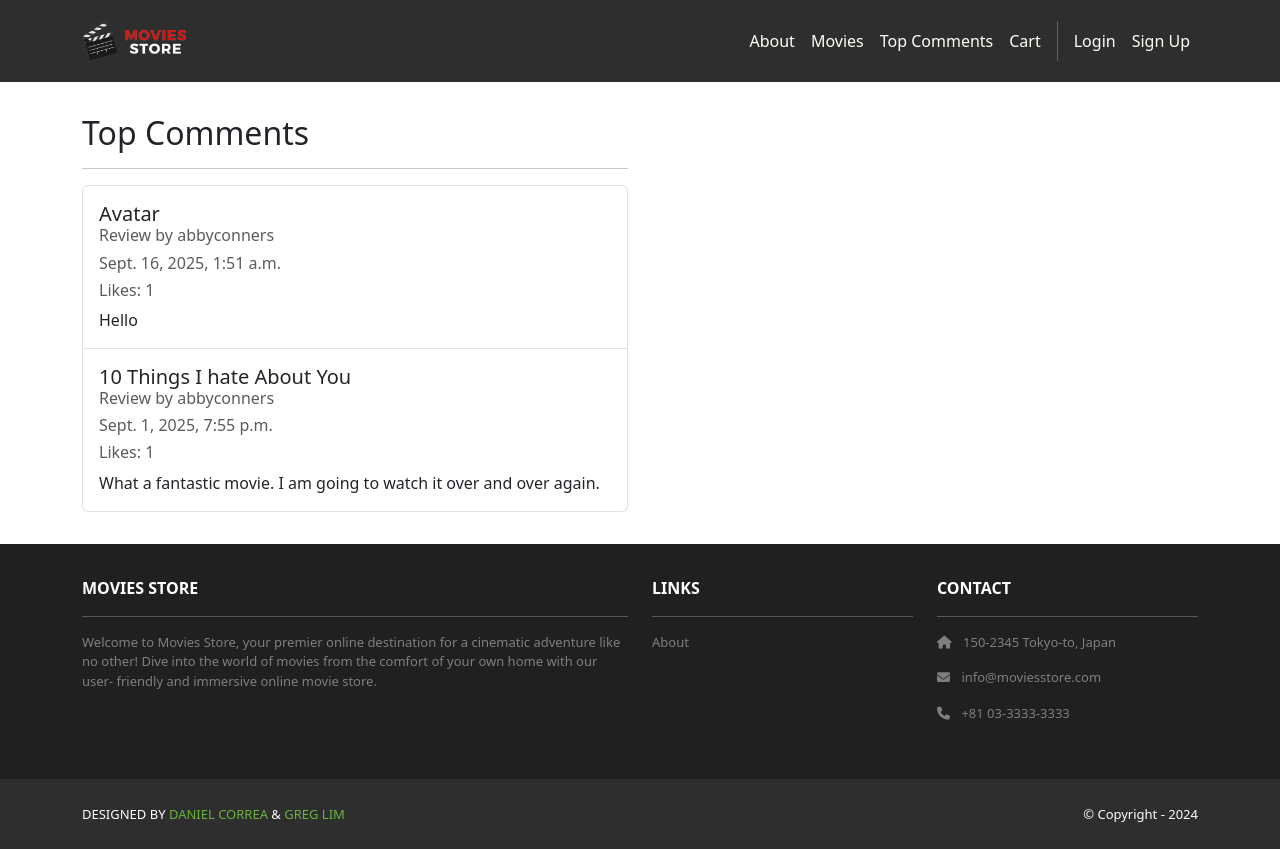
After one commit to abigailconnersgt-lgtm/moviesstore, a Django app: page /movies/topcomments/ in a window 1280 px wide. The commit adds this page. Run offline with Django 5.2, Linux system fonts and the light colour scheme; data comes from the database, SQL or seed files in the repository; both versions use the stored data as it was after the commit; some libraries are stand-ins or nearby versions.

Commit message:
adding top comments

```diff
--- /dev/null
+++ b/movies/templates/movies/top_comments.html
@@ -0,0 +1,37 @@
+{% extends 'base.html' %}
+{% block content %}
+{% load static %}
+<div class="p-3">
+    <div class="container">
+        <div class="row mt-3">
+            <div class="col-md-6 mx-auto mb-3">
+                <h2>{{ template_data.title }}</h2>
+                <hr />
+                <ul class="list-group">
+                    {% for review in template_data.reviews %}
+                    <li class="list-group-item pb-3 pt-3">
+                        <h5 class="card-title">
+                            {{ review.movie.name }}
+                        </h5>
+                        <h6 class="card-subtitle mb-2 text-muted">
+                            Review by {{ review.user.username }}
+                        </h6>
+                        <h6 class="card-subtitle mb-2 text-muted">
+                            {{ review.date }}
+                        </h6>
+                        <h6 class="card-subtitle mb-2 text-muted">
+                            Likes: {{ review.total_likes }}
+                        </h6>
+                        <p class="card-text">{{ review.comment }}</p>
+                    </li>
+                    {% endfor %}
+                </ul>
+            </div>
+            <div class="col-md-6 mx-auto mb-3 text-center">
+                <img src="{{ template_data.movie.image.url }}"
+                class="rounded img-card-400" />
+            </div>
+        </div>
+    </div>
+</div>
+{% endblock content %}
--- a/movies/urls.py
+++ b/movies/urls.py
@@ -8,4 +8,5 @@ urlpatterns = [
     path('<int:id>/review/<int:review_id>/edit/', views.edit_review, name='movies.edit_review'),
     path('<int:id>/review/<int:review_id>/delete/', views.delete_review, name='movies.delete_review'),
     path("post/<int:review_id>/like/", views.toggle_review_like, name="toggle_review_like"),
+    path("topcomments/", views.top_comments, name='movies.top_comments')
 ]
--- a/movies/views.py
+++ b/movies/views.py
@@ -1,6 +1,7 @@
 from django.shortcuts import render, redirect, get_object_or_404
 from .models import Movie, Review
 from django.contrib.auth.decorators import login_required
+from django.db.models import Count
 # Create your views here.
 
 def index(request):
@@ -24,8 +25,17 @@ def show(request, id):
     template_data['reviews'] = reviews
     return render(request, 'movies/show.html', {'template_data' : template_data})
 
+def top_comments(request):
+    template_data = {}
+    template_data['title'] = 'Top Comments'
+    reviews = Review.objects.all().annotate(like_count = Count('likes')).order_by('-like_count', '-date')
+    template_data['reviews'] = reviews
+    return render(request, 'movies/top_comments.html', {'template_data' : template_data})
+
 @login_required
 def toggle_review_like(request, review_id):
+    template_data = {}
+    template_data['title'] = 'Top Comments'
     review = get_object_or_404(Review, id=review_id)
 
     if review.likes.filter(id=request.user.id).exists():
--- a/moviesstore/settings.py
+++ b/moviesstore/settings.py
@@ -134,4 +134,4 @@ STATICFILES_DIRS = [
 MEDIA_ROOT = os.path.join(BASE_DIR, 'media')
 MEDIA_URL = '/media/'
 
-STATIC_ROOT = BASE_DIR / 'staticfiles'
+STATIC_ROOT = os.path.join(BASE_DIR, 'static')
--- a/moviesstore/templates/base.html
+++ b/moviesstore/templates/base.html
@@ -43,6 +43,7 @@
                         <a class="nav-link"
                                 href="{% url 'home.about' %}">About</a>
                         <a class="nav-link" href="{% url 'movies.index' %}">Movies</a>
+                        <a class="nav-link" href="{% url 'movies.top_comments' %}">Top Comments</a>
                         <a class="nav-link" href="{% url 'cart.index' %}">Cart</a>
                         <div class="vr bg-white mx-2 d-none d-lg-block"></div>
                         {% if user.is_authenticated %}
```
Also changed, not shown: db.sqlite3.
